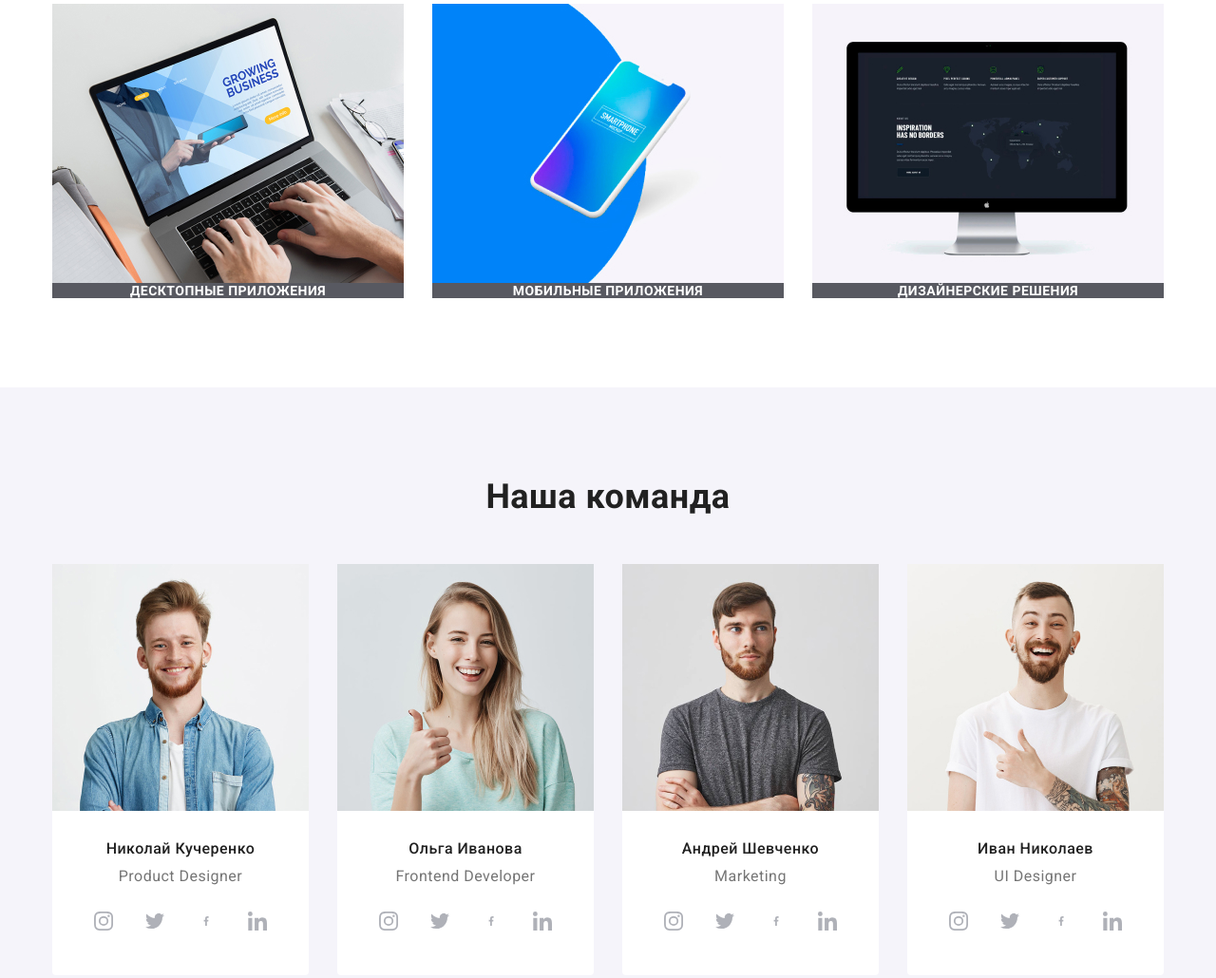
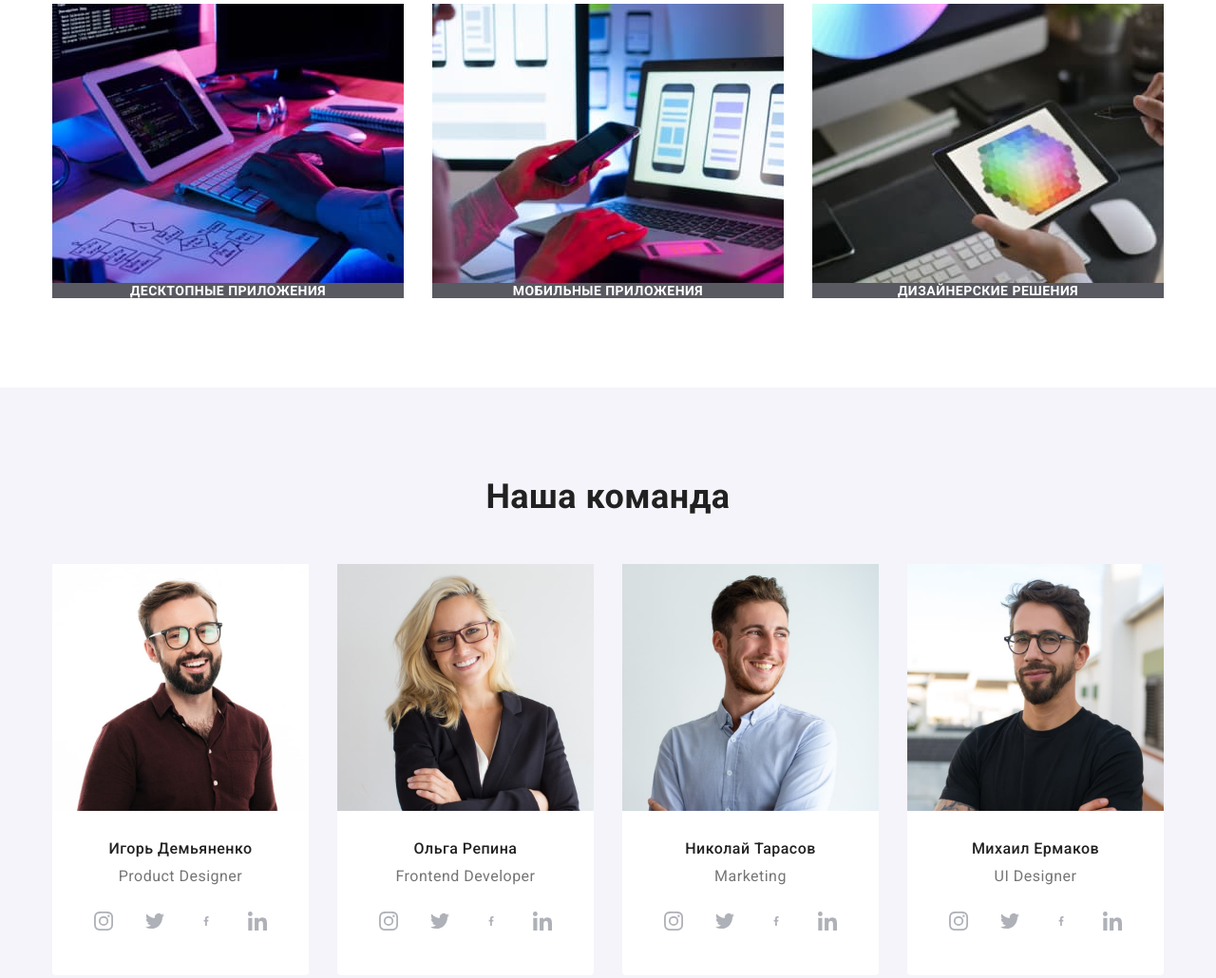
Before and after one commit to Roman-Y-K/goit-markup-hw-04, a plain HTML site: page index.html in a window 1280 px wide. Shown: the part 1370-2400 px from the top of the page at 95% size. Drawn offline with Linux system fonts and the light colour scheme.

Commit message:
меняет картинки

```diff
--- a/index.html
+++ b/index.html
@@ -99,7 +99,7 @@
           <ul class="engage-list list">
             <li class="engage-item">
               <img
-                src="./images/desktop.jpg"
+                src="./images/img1.jpg"
                 class="img"
                 alt="ноутбук"
                 width="370"
@@ -108,7 +108,7 @@
             </li>
             <li class="engage-item">
               <img
-                src="./images/phone.jpg"
+                src="./images/img2.jpg"
                 alt="смартфон"
                 width="370"
                 class="img"
@@ -117,7 +117,7 @@
             </li>
             <li class="engage-item">
               <img
-                src="./images/design.jpg"
+                src="./images/img3.jpg"
                 alt="монитор"
                 width="370"
                 class="img"
@@ -135,13 +135,13 @@
           <ul class="team-list list">
             <li class="team-item">
               <img
-                src="./images/nikoiay.jpg"
+                src="./images/1.jpg"
                 alt=""
                 width="270"
                 class="team-foto img"
               />
               <div class="team-desc">
-                <h3 class="team-names">Николай Кучеренко</h3>
+                <h3 class="team-names">Игорь Демьяненко</h3>
                 <p class="team-function">Product Designer</p>
                 <ul class="list social-list">
                   <li class="social-item">
@@ -189,13 +189,13 @@
             </li>
             <li class="team-item">
               <img
-                src="./images/olga.jpg"
+                src="./images/2.jpg"
                 alt=""
                 width="270"
                 class="team-foto img"
               />
               <div class="team-desc">
-                <h3 class="team-names">Ольга Иванова</h3>
+                <h3 class="team-names">Ольга Репина</h3>
                 <p class="team-function">Frontend Developer</p>
                 <ul class="list social-list">
                   <li class="social-item">
@@ -243,13 +243,13 @@
             </li>
             <li class="team-item">
               <img
-                src="./images/andrey.jpg"
+                src="./images/3.jpg"
                 alt=""
                 width="270"
                 class="team-foto img"
               />
               <div class="team-desc">
-                <h3 class="team-names">Андрей Шевченко</h3>
+                <h3 class="team-names">Николай Тарасов</h3>
                 <p class="team-function">Marketing</p>
                 <ul class="list social-list">
                   <li class="social-item">
@@ -297,13 +297,13 @@
             </li>
             <li class="team-item">
               <img
-                src="./images/ivan.jpg"
+                src="./images/4.jpg"
                 alt=""
                 width="270"
                 class="team-foto img"
               />
               <div class="team-desc">
-                <h3 class="team-names">Иван Николаев</h3>
+                <h3 class="team-names">Михаил Ермаков</h3>
                 <p class="team-function">UI Designer</p>
                 <ul class="list social-list">
                   <li class="social-item">
```
Also changed, not shown: images/1.jpg (added), images/2.jpg (added), images/3.jpg (added), images/4.jpg (added), images/img1.jpg (added), images/img2.jpg (added), images/img3.jpg (added).
